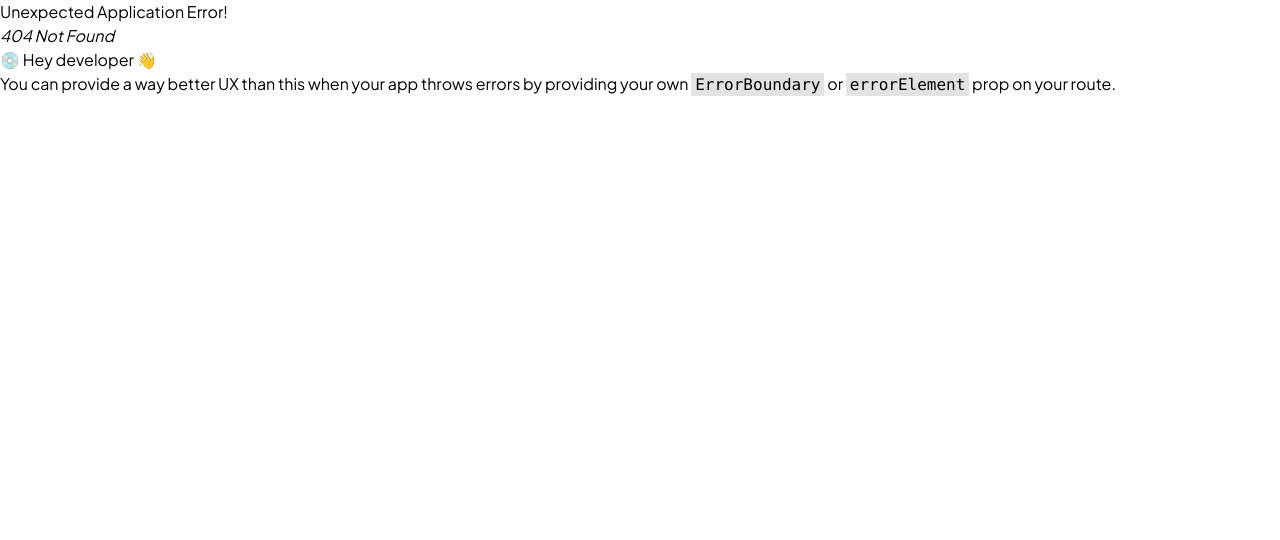
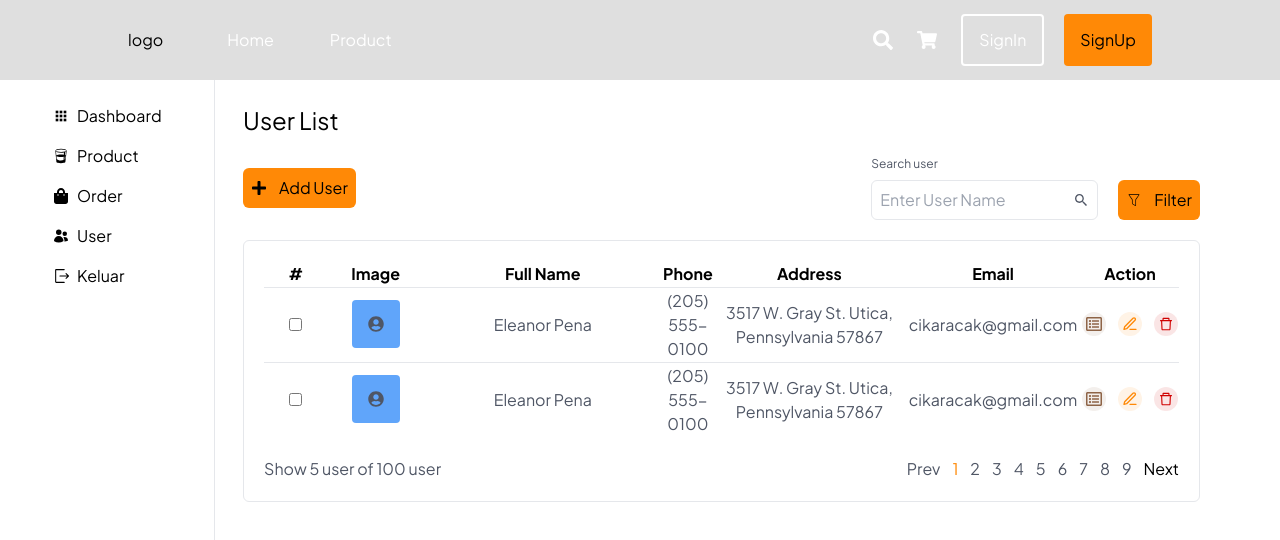
Before and after one commit to ashari-dev/fgh21-fe-coffee-shop, a React (Vite) app: page /list-user in a window 1280 px wide. Before the commit this address had no page. Shown: the top 540 px of the page. Built offline with nearby package versions, Linux system fonts and the light colour scheme.

Commit message:
feat:slicing user list

```diff
--- a/src/App.jsx
+++ b/src/App.jsx
@@ -4,6 +4,7 @@ import { createBrowserRouter, RouterProvider } from "react-router-dom";
 import Register from "./pages/Register";
 import Login from "./pages/Login";
 import HomePage from "./pages/HomePage";
+import UserList from "./pages/UserList";
 
 const router = createBrowserRouter([
   {
@@ -22,6 +23,10 @@ const router = createBrowserRouter([
     path: "/",
     element: <HomePage />,
   },
+  {
+    path: "/list-user",
+    element: <UserList />,
+  },
 ]);
 
 function App() {
--- a/src/components/SiderbarAdmin.jsx
+++ b/src/components/SiderbarAdmin.jsx
@@ -5,19 +5,19 @@ import { FaShoppingBag } from "react-icons/fa";
 import { HiUsers } from "react-icons/hi2";
 import { RxExit } from "react-icons/rx";
 
-function SidebarAdmin(){
-    return(
-        <div className="w-[262px] fixed bg-white flex flex-col gap-4 pt-[24px] h-full">
+function SidebarAdmin() {
+  return (
+    <div className="w-[262px] bg-white flex flex-col gap-4 pt-[24px] h-full">
       <button className="flex items-center gap-2 ml-[42px] mr-[12px] hover:bg-[#FF8906] rounded-lg px-[11px]">
         <CgMenuGridR />
         <span>Dashboard</span>
       </button>
       <button className="flex items-center gap-2 ml-[42px] mr-[12px] hover:bg-[#FF8906] rounded-lg px-[11px]">
-                <GiGlassShot/>
+        <GiGlassShot />
         <span>Product</span>
       </button>
       <button className="flex items-center gap-2 ml-[42px] mr-[12px] hover:bg-[#FF8906] rounded-lg px-[11px]">
-                <FaShoppingBag/>
+        <FaShoppingBag />
         <span>Order</span>
       </button>
       <button className="flex items-center gap-2 ml-[42px] mr-[12px] hover:bg-[#FF8906] rounded-lg px-[11px]">
@@ -29,7 +29,7 @@ function SidebarAdmin(){
         <span>Keluar</span>
       </button>
     </div>
-    )
+  );
 }
 
-export default SidebarAdmin
+export default SidebarAdmin;
--- /dev/null
+++ b/src/pages/UserList.jsx
@@ -0,0 +1,148 @@
+import React from "react";
+import Navbar from "../component/Navbar";
+import SidebarAdmin from "../components/SiderbarAdmin";
+import { FaPlus, FaRegListAlt, FaUserCircle } from "react-icons/fa";
+import { CiFilter } from "react-icons/ci";
+import { IoMdSearch } from "react-icons/io";
+import { FiEdit3 } from "react-icons/fi";
+import { AiOutlineDelete } from "react-icons/ai";
+
+function UserList() {
+  return (
+    <>
+      <Navbar />
+      <div className="flex ">
+        <SidebarAdmin />
+        <div className="border-l w-full min-h-screen pt-6 pl-7 pr-20 flex flex-col gap-5">
+          <div className="text-2xl">User List</div>
+          <div className="flex justify-between items-center">
+            <div>
+              <button className="flex items-center gap-3 bg-[#FF8906] p-2 rounded-md">
+                <FaPlus /> Add User
+              </button>
+            </div>
+            <div>
+              <form className="flex flex-col gap-2">
+                <label htmlFor="search" className="text-xs text-[#4F5665]">
+                  Search user
+                </label>
+                <div className="flex gap-5">
+                  <div className="border flex px-2 rounded-md items-center">
+                    <input
+                      type="text"
+                      id="search"
+                      placeholder="Enter User Name"
+                      className="outline-none"
+                    />
+                    <IoMdSearch className="text-[#4F5665]" />
+                  </div>
+                  <button className="flex items-center gap-3 bg-[#FF8906] p-2 rounded-md">
+                    <CiFilter /> Filter
+                  </button>
+                </div>
+              </form>
+            </div>
+          </div>
+
+          <div className="flex flex-col gap-5 border rounded-md p-5">
+            <div className="">
+              <table className="table-auto w-full">
+                <thead>
+                  <tr className="border-b">
+                    <th className="w-16">#</th>
+                    <th className="w-24">Image</th>
+                    <th className="w-60">Full Name</th>
+                    <th>Phone</th>
+                    <th className="w-48">Address</th>
+                    <th className="w-44">Email</th>
+                    <th>Action</th>
+                  </tr>
+                </thead>
+                <tbody>
+                  <tr className="border-t text-[#4F5665]">
+                    <td className="text-center ">
+                      <input type="checkbox" />
+                    </td>
+                    <td className="py-3 flex items-center justify-center">
+                      <div className="flex items-center justify-center rounded bg-blue-400 h-12 w-12">
+                        <FaUserCircle />
+                      </div>
+                    </td>
+                    <td className="text-center">Eleanor Pena</td>
+                    <td className="text-center">(205) 555-0100</td>
+                    <td className="text-center">
+                      3517 W. Gray St. Utica, Pennsylvania 57867
+                    </td>
+                    <td className="text-center">cikaracak@gmail.com</td>
+                    <td className="justify-center flex">
+                      <div className="flex gap-3">
+                        <div className="bg-[#8E64471A] h-6 w-6 rounded-full flex items-center justify-center">
+                          <FaRegListAlt className="text-[#8E6447]" />
+                        </div>
+                        <div className="bg-[#FF89061A] h-6 w-6 rounded-full flex items-center justify-center">
+                          <FiEdit3 className="text-[#FF8906]" />
+                        </div>
+                        <div className="bg-[#D000001A] h-6 w-6 rounded-full flex items-center justify-center">
+                          <AiOutlineDelete className="text-[#d00000]"/>
+                        </div>
+                      </div>
+                    </td>
+                  </tr>
+                  <tr className="border-t text-[#4F5665]">
+                    <td className="text-center ">
+                      <input type="checkbox" />
+                    </td>
+                    <td className="py-3 flex items-center justify-center">
+                      <div className="flex items-center justify-center rounded bg-blue-400 h-12 w-12">
+                        <FaUserCircle />
+                      </div>
+                    </td>
+                    <td className="text-center">Eleanor Pena</td>
+                    <td className="text-center">(205) 555-0100</td>
+                    <td className="text-center">
+                      3517 W. Gray St. Utica, Pennsylvania 57867
+                    </td>
+                    <td className="text-center">cikaracak@gmail.com</td>
+                    <td className="justify-center flex">
+                      <div className="flex gap-3">
+                        <div className="bg-[#8E64471A] h-6 w-6 rounded-full flex items-center justify-center">
+                          <FaRegListAlt className="text-[#8E6447]" />
+                        </div>
+                        <div className="bg-[#FF89061A] h-6 w-6 rounded-full flex items-center justify-center">
+                          <FiEdit3 className="text-[#FF8906]" />
+                        </div>
+                        <div className="bg-[#D000001A] h-6 w-6 rounded-full flex items-center justify-center">
+                          <AiOutlineDelete className="text-[#d00000]"/>
+                        </div>
+                      </div>
+                    </td>
+                  </tr>
+                </tbody>
+              </table>
+            </div>
+            <div className="flex justify-between text-[#4F5665]">
+              <div>
+                <p>Show 5 user of 100 user</p>
+              </div>
+              <div className="flex gap-3">
+                <span>Prev</span>
+                <span className="text-[#FF8906]">1</span>
+                <span>2</span>
+                <span>3</span>
+                <span>4</span>
+                <span>5</span>
+                <span>6</span>
+                <span>7</span>
+                <span>8</span>
+                <span>9</span>
+                <span className="text-black">Next</span>
+              </div>
+            </div>
+          </div>
+        </div>
+      </div>
+    </>
+  );
+}
+
+export default UserList;
```
Lines whose indentation alone changed are shown as unchanged.
